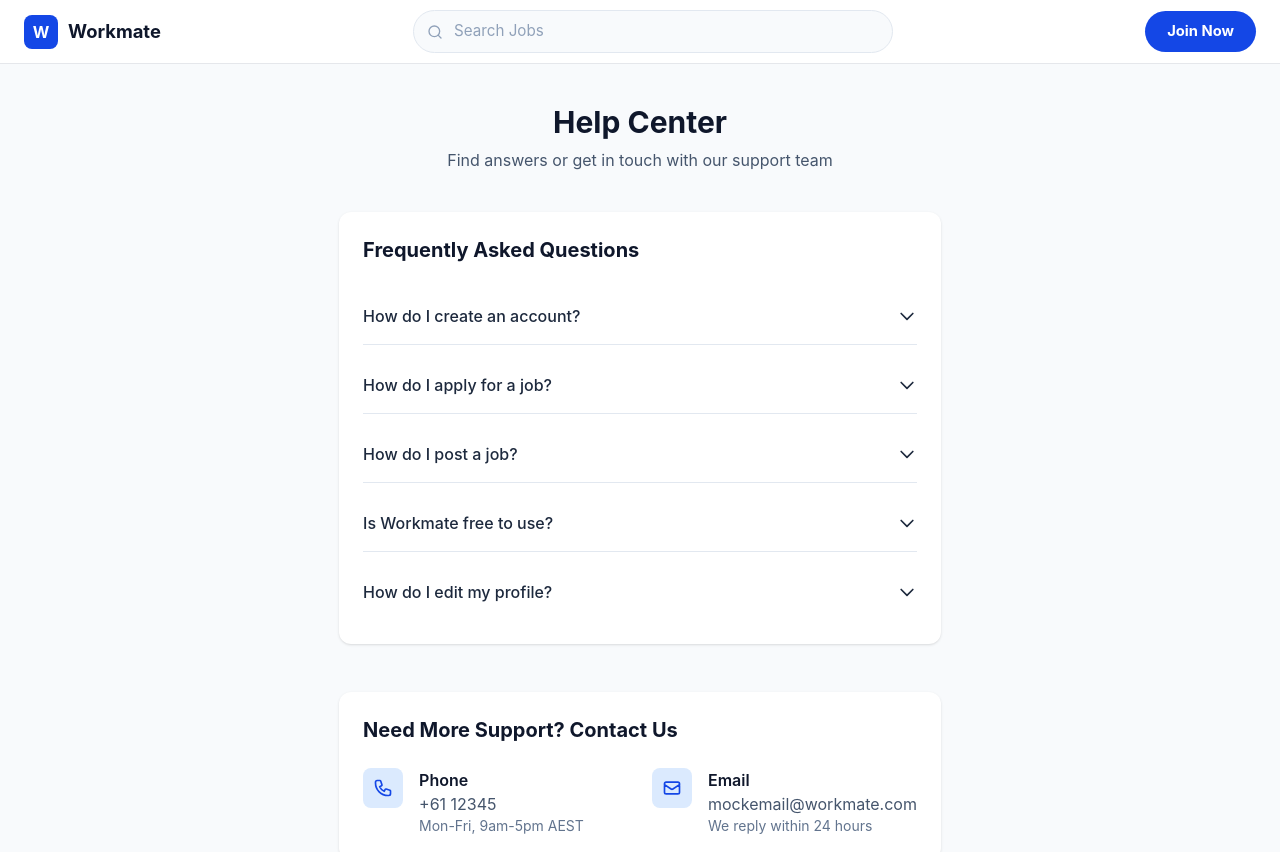
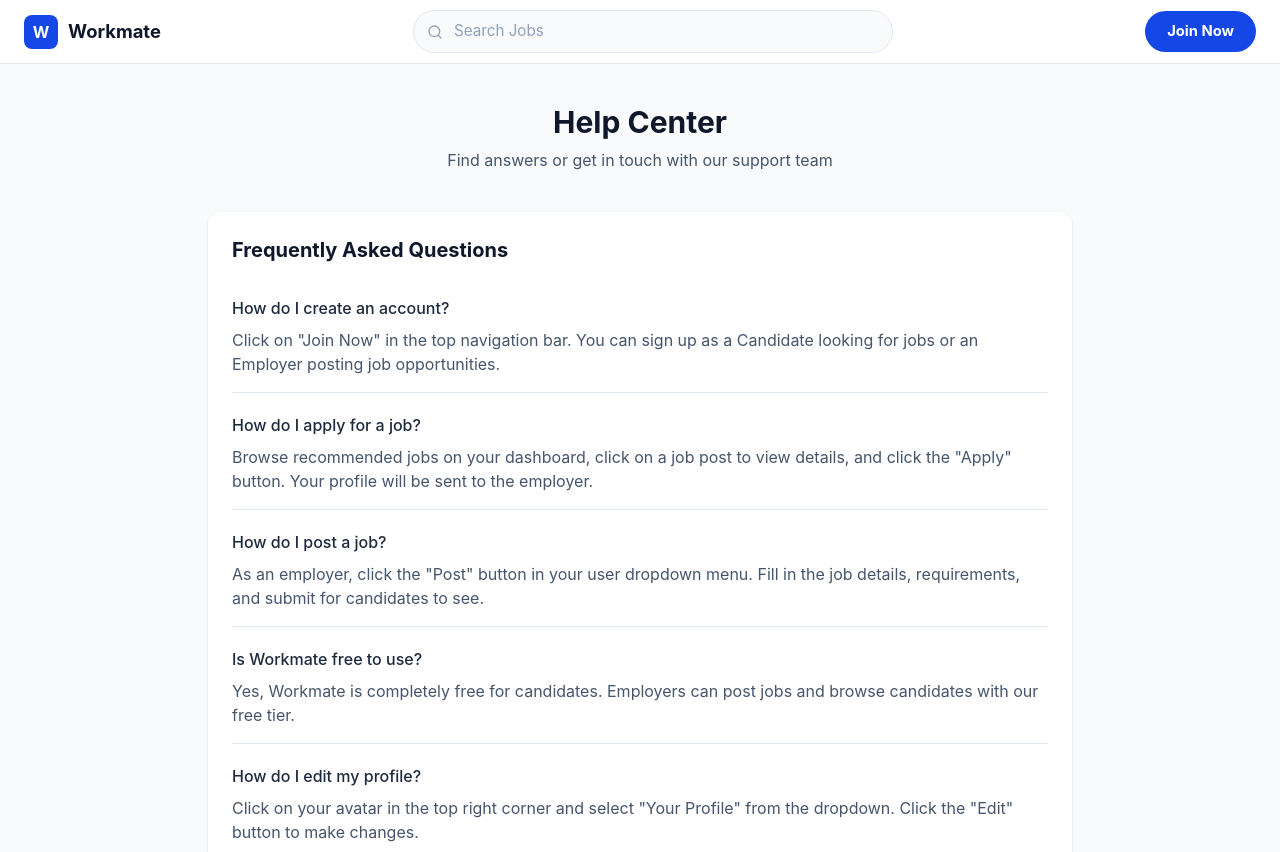
Before and after one commit to mhuy07092004/Workmate, a React (Vite) app: page /help in a window 1280 px wide. Shown: the top 852 px of the page. Built offline with nearby package versions, Linux system fonts and the light colour scheme.

Commit message:
fix help.jsx faq

```diff
--- a/src/pages/help.jsx
+++ b/src/pages/help.jsx
@@ -1,4 +1,3 @@
-import { useState } from 'react'
 import { Link } from 'react-router-dom'
 import Navbar from '../components/Navbar/Navbar.jsx'
 import Footer from '../components/Footer/Footer.jsx'
@@ -27,12 +26,6 @@ const FAQS = [
 ]
 
 function Help() {
-  const [openIndex, setOpenIndex] = useState(null)
-
-  const toggleFaq = (index) => {
-    setOpenIndex(openIndex === index ? null : index)
-  }
-
   return (
     <div className="flex min-h-screen flex-col bg-slate-50">
       <Navbar />
@@ -48,25 +41,9 @@ function Help() {
           <h2 className="mb-6 text-xl font-bold text-slate-900">Frequently Asked Questions</h2>
           <div className="space-y-3">
             {FAQS.map((faq, index) => (
-              <div key={index} className="border-b border-slate-200 last:border-b-0">
-                <button
-                  type="button"
-                  onClick={() => toggleFaq(index)}
-                  className="flex w-full items-center justify-between py-4 text-left font-medium text-slate-800 hover:text-blue-700"
-                >
-                  {faq.question}
-                  <svg
-                    className={`h-5 w-5 transition-transform ${openIndex === index ? 'rotate-180' : ''}`}
-                    fill="none"
-                    stroke="currentColor"
-                    viewBox="0 0 24 24"
-                  >
-                    <path strokeLinecap="round" strokeLinejoin="round" strokeWidth={2} d="M19 9l-7 7-7-7" />
-                  </svg>
-                </button>
-                {openIndex === index && (
-                  <p className="pb-4 text-slate-600">{faq.answer}</p>
-                )}
+              <div key={index} className="border-b border-slate-200 pb-4 last:border-b-0 last:pb-0">
+                <h3 className="py-2 font-medium text-slate-800">{faq.question}</h3>
+                <p className="text-slate-600">{faq.answer}</p>
               </div>
             ))}
           </div>
```
